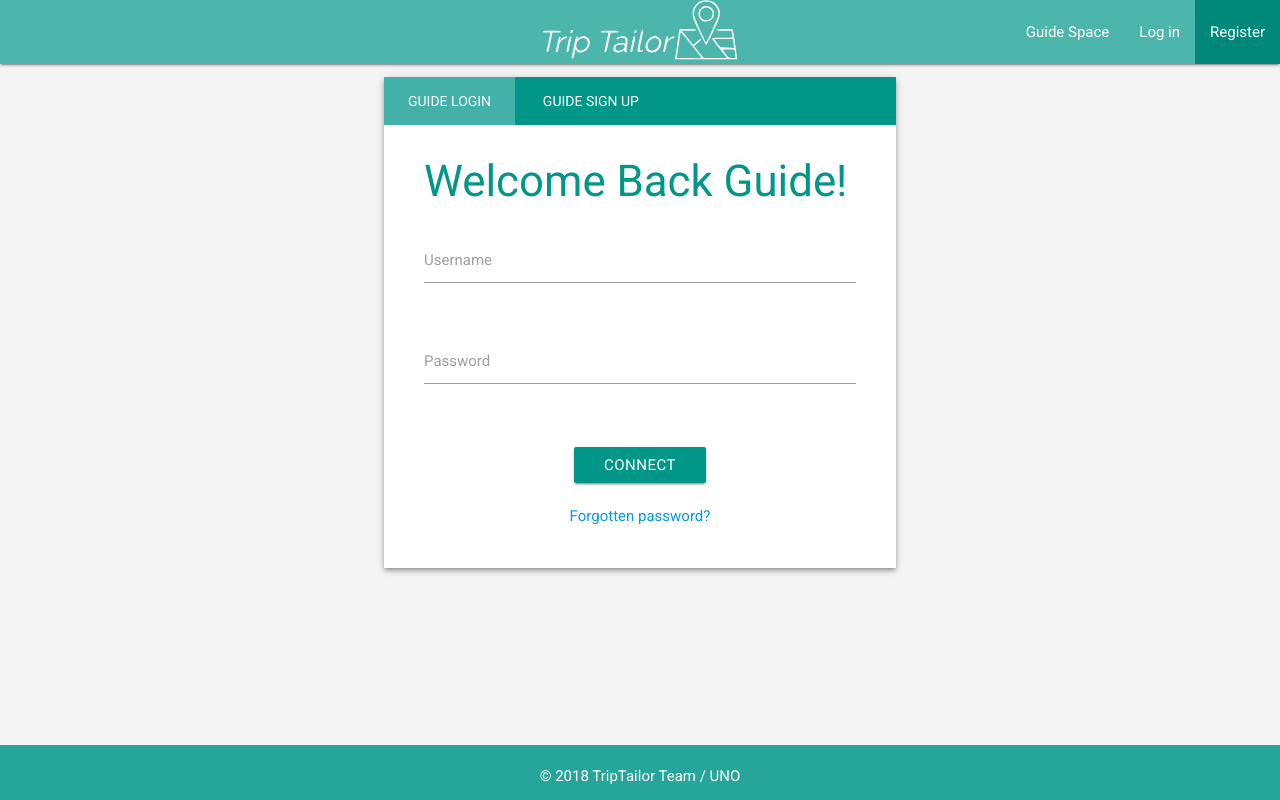
After one commit to MitchellSlavik/TripTailor, a Django app: template triptailor/templates/registration/guide-login.html in a window 1280 px wide. The commit adds this page. Run offline with Django 3.2, Linux system fonts and the light colour scheme; the template is opened without the code that fills it, so the values that code supplies are empty, except form fields; tables that the repository leaves empty hold one stand-in row (values such as "Sample post"); form fields are guessed from the names that the template uses.

Commit message:
Guide Registration, login, log out, profile and permissions

```diff
--- /dev/null
+++ b/triptailor/templates/registration/guide-login.html
@@ -0,0 +1,121 @@
+{% extends 'triptailor/base-template.html' %}
+
+{% block header %}
+{% endblock header %}
+{% block main %}
+{% if form.errors%}
+<p>Your username and password didn't match. Please try again.</p>
+{% endif %}
+<style>
+	body {
+		background: #f5f5f5;
+	}
+
+	h5 {
+		font-weight: 400;
+	}
+
+	.container {
+		margin-top: 1%;
+		margin-bottom: 1%;
+		width: 40%;
+		height: 95%;
+	}
+
+	.tabs .indicator {
+		background-color: #e0f2f1;
+		height: 60px;
+		opacity: 0.3;
+	}
+
+	.form-container {
+		padding: 40px;
+		padding-top: 10px;
+	}
+
+	.confirmation-tabs-btn {
+		position: absolute;
+	}
+</style>
+
+<div class="container white z-depth-2">
+
+	<ul class="tabs teal">
+		<li class="tab col s12 m6">
+			<a class="white-text active" href="#login">Guide Login</a>
+		</li>
+		<li class="tab col s12 m6">
+			<a class="white-text" href="#register">Guide Sign Up</a>
+		</li>
+	</ul>
+	<div id="login" class="col s12">
+
+		<form class="col s12" id="login_form" method="post" action="/guide_login/">
+			{% csrf_token %}
+			<div class="form-container">
+				<h3 class="teal-text">Welcome Back Guide!</h3>
+				<div class="row">
+					<div class="input-field col s12">
+						<input name="username" type="text" class="validate">
+						<label for="username">Username</label>
+					</div>
+				</div>
+				<div class="row">
+					<div class="input-field col s12">
+						<input name="password" type="password" class="validate">
+						<label for="password">Password</label>
+					</div>
+				</div>
+				<br>
+				<center>
+					<button class="btn waves-effect waves-light teal" type="submit" name="action">Connect</button>
+					<br>
+					<br>
+					<a href="">Forgotten password?</a>
+				</center>
+			</div>
+		</form>
+	</div>
+	<div id="register" class="col s12">
+		<form class="col s12" id="user_form" method="post" action="/guide_register/" enctype="multipart/form-data">
+			{% csrf_token %}
+			<div class="form-container">
+				<h3 class="teal-text">Sign Up as a Guide!</h3>
+				<div class="row">
+					<div class="input-field col s6">
+						{{ user_form.first_name}}
+						<label for="lastname">First Name</label>
+					</div>
+					<div class="input-field col s6">
+						{{ user_form.last_name}}
+						<label for="last_name">Last Name</label>
+					</div>
+				</div>
+				<div class="row">
+					<div class="input-field col s12">
+						{{ user_form.username}}
+						<label for="username">Username</label>
+					</div>
+				</div>
+				<div class="row">
+					<div class="input-field col s12">
+						{{ user_form.email}}
+						<label for="email">Email</label>
+					</div>
+				</div>
+
+				<div class="row">
+					<div class="input-field col s12">
+						{{ user_form.password}}
+						<label for="password">Password</label>
+					</div>
+				</div>
+				<center>
+					<button class="btn waves-effect waves-light teal" type="submit" name="action">Submit</button>
+				</center>
+			</div>
+		</form>
+	</div>
+</div>
+
+{% endblock main %}
--- a/triptailor/templates/triptailor/base-template.html
+++ b/triptailor/templates/triptailor/base-template.html
@@ -44,7 +44,7 @@
             {% else %}
 
             <li>
-              <a href="#">Become a Tailor</a>
+              <a href="{% url 'guide_register'%}">Guide Space</a>
             </li>
             <li>
               <a href="{% url 'traveler_login'%}">Log in</a>
--- a/triptailor/urls.py
+++ b/triptailor/urls.py
@@ -12,7 +12,9 @@ urlpatterns = [
     path('dashboard/', views.dashboard),
     path('register/', views.traveler_register, name="traveler_register"),
     path('login/', views.traveler_login, name="traveler_login"),
-    path('logout/', views.traveler_logout),
+    path('guide_register/', views.guide_register, name="guide_register"),
+    path('guide_login/', views.guide_login, name="guide_login"),
+    path('logout/', views.user_logout),
     path('createuser/', views.createUserPage),
     path('createtrip/', views.createTrip, name='createtrip'),
     path('postnewtrip/', views.postNewTrip, name="postTrip"),
```
Also changed, not shown: triptailor/forms.py (+6 -1 lines), triptailor/templates/registration/profile.html (+19 -1 lines), triptailor/views.py (+116 -15 lines), 1 other file.
